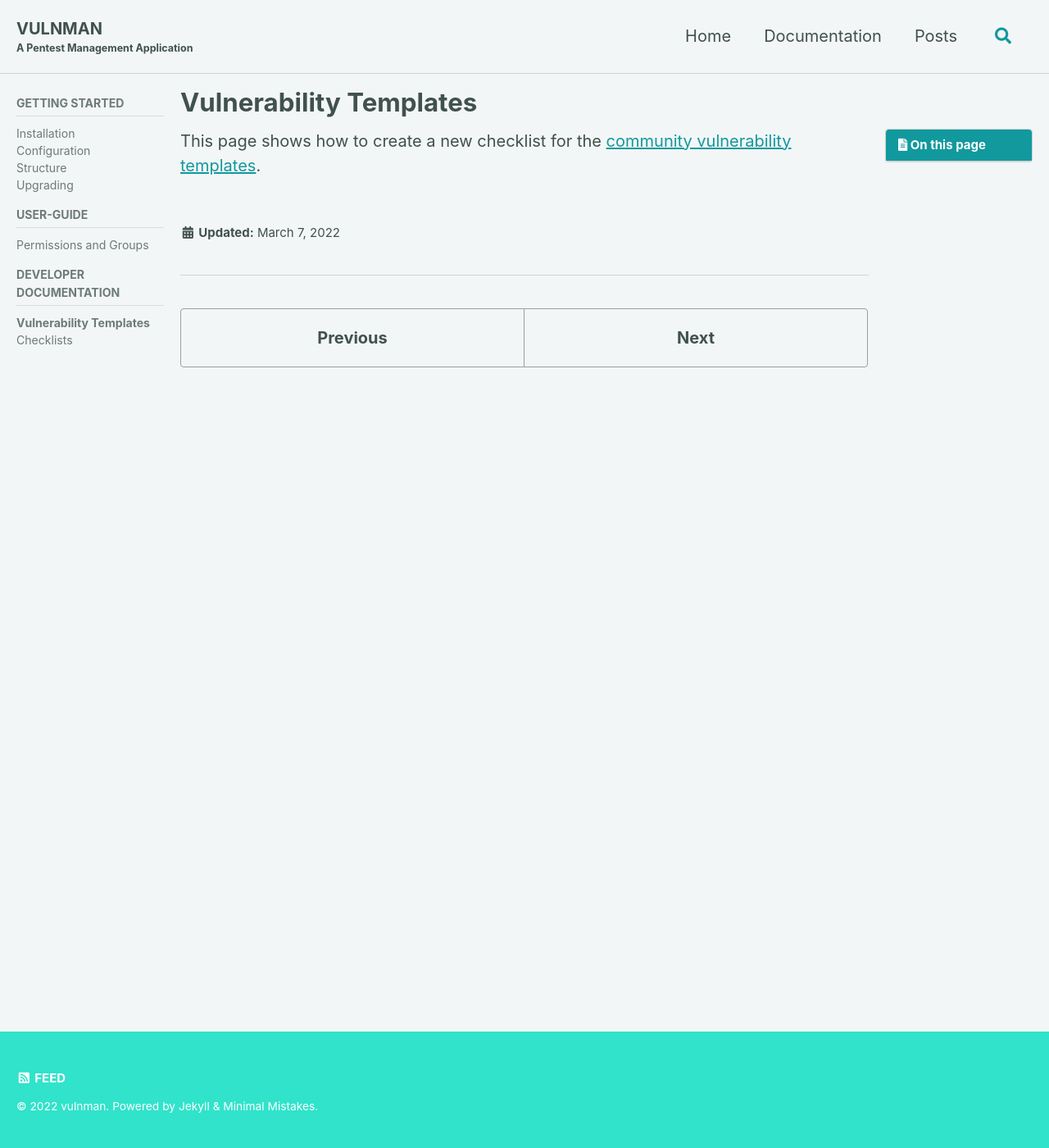
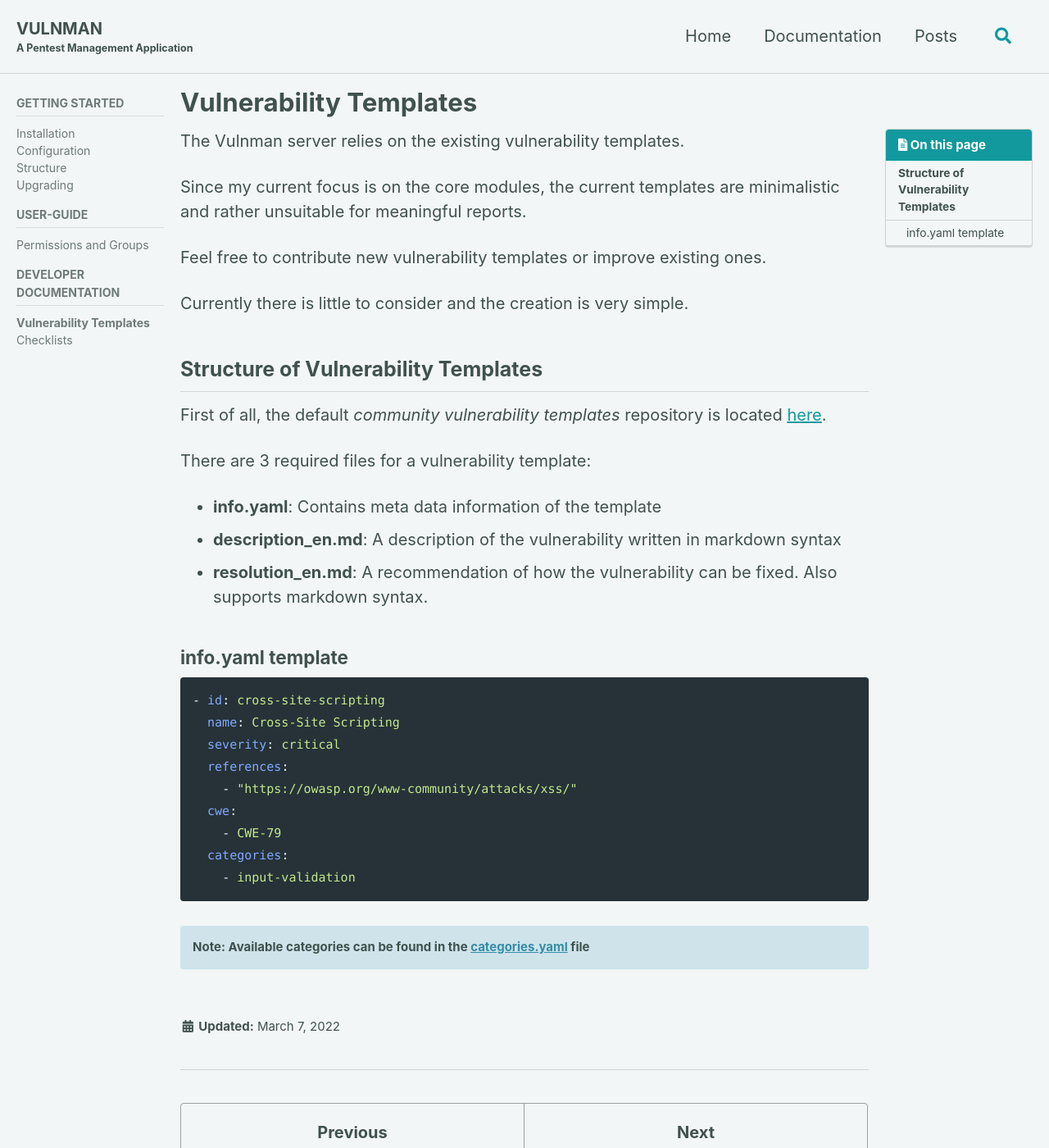
Before and after one commit to vulnman/vulnman.github.io, a Jekyll site: the page built from _docs/30_developer/05-contribute-vulnerability-templates.md, in a window 1280 px wide and 1400 px high. Shown: the whole window at 82% size. Built offline with Jekyll 4.4.1, drawn with Linux system fonts in a browser that asks for light colours; cached includes are drawn as plain includes.

Commit message:
more information of vulnerability templates

````diff
--- a/_docs/30_developer/05-contribute-vulnerability-templates.md
+++ b/_docs/30_developer/05-contribute-vulnerability-templates.md
@@ -6,4 +6,38 @@
 toc: true
 ---
 
-This page shows how to create a new checklist for the [community vulnerability templates](https://github.com/vulnman/community-vulnerability-templates).
+The Vulnman server relies on the existing vulnerability templates.
+
+Since my current focus is on the core modules, the current templates are minimalistic and rather unsuitable for meaningful reports.
+
+Feel free to contribute new vulnerability templates or improve existing ones.
+
+Currently there is little to consider and the creation is very simple.
+
+
+## Structure of Vulnerability Templates
+
+First of all, the default *community vulnerability templates* repository is located [here](https://github.com/vulnman/community-vulnerability-templates).
+
+
+There are 3 required files for a vulnerability template:
+- **info.yaml**: Contains meta data information of the template
+- **description_en.md**: A description of the vulnerability written in markdown syntax
+- **resolution_en.md**: A recommendation of how the vulnerability can be fixed. Also supports markdown syntax.
+
+### info.yaml template
+```yaml
+- id: cross-site-scripting
+  name: Cross-Site Scripting
+  severity: critical
+  references:
+    - "https://owasp.org/www-community/attacks/xss/"
+  cwe:
+    - CWE-79
+  categories:
+    - input-validation
+```
+
+
+**Note: Available categories can be found in the [categories.yaml](https://github.com/vulnman/community-vulnerability-templates/blob/main/templates/categories.yaml) file**
+{: .notice--info}
````
